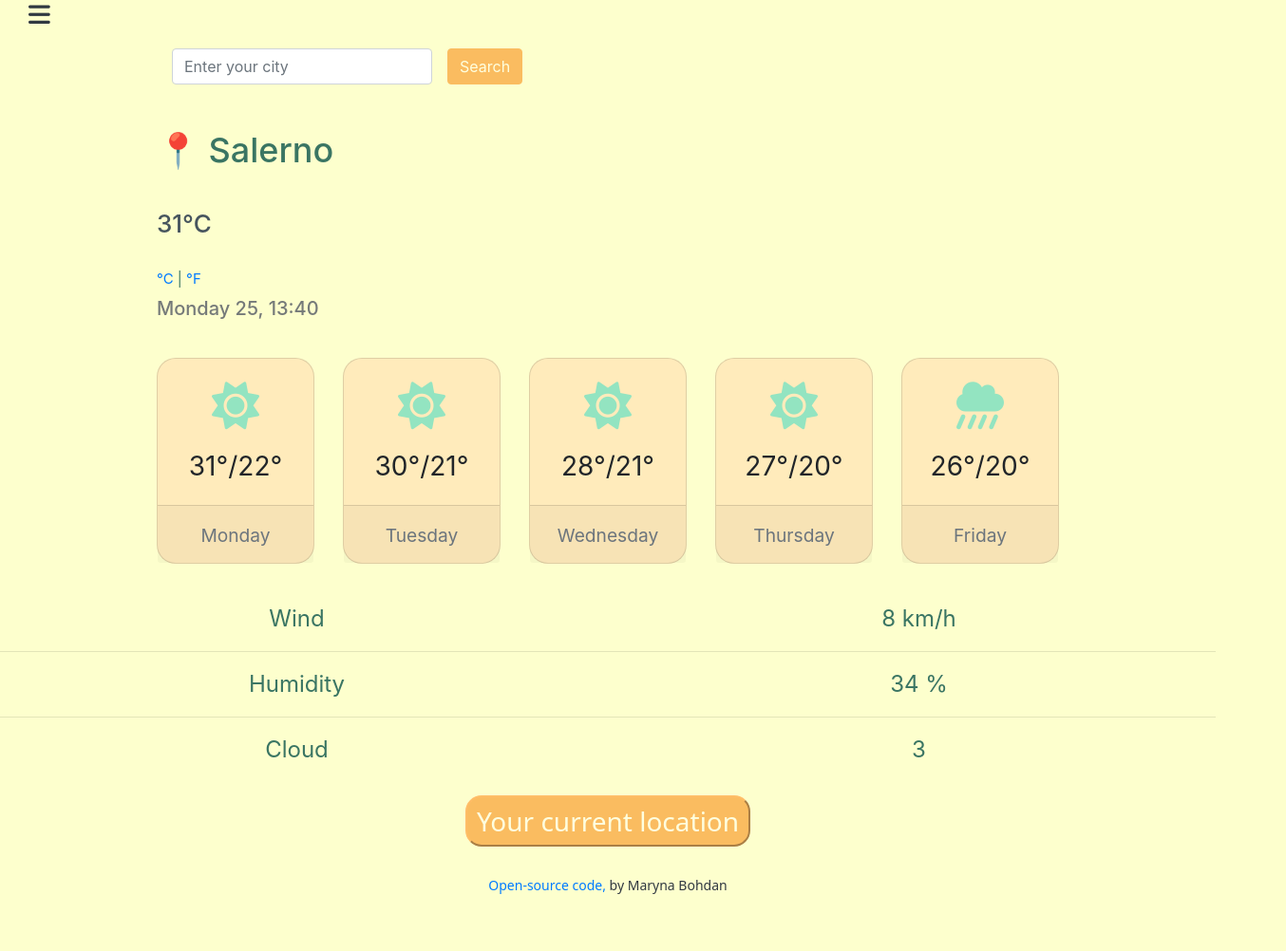
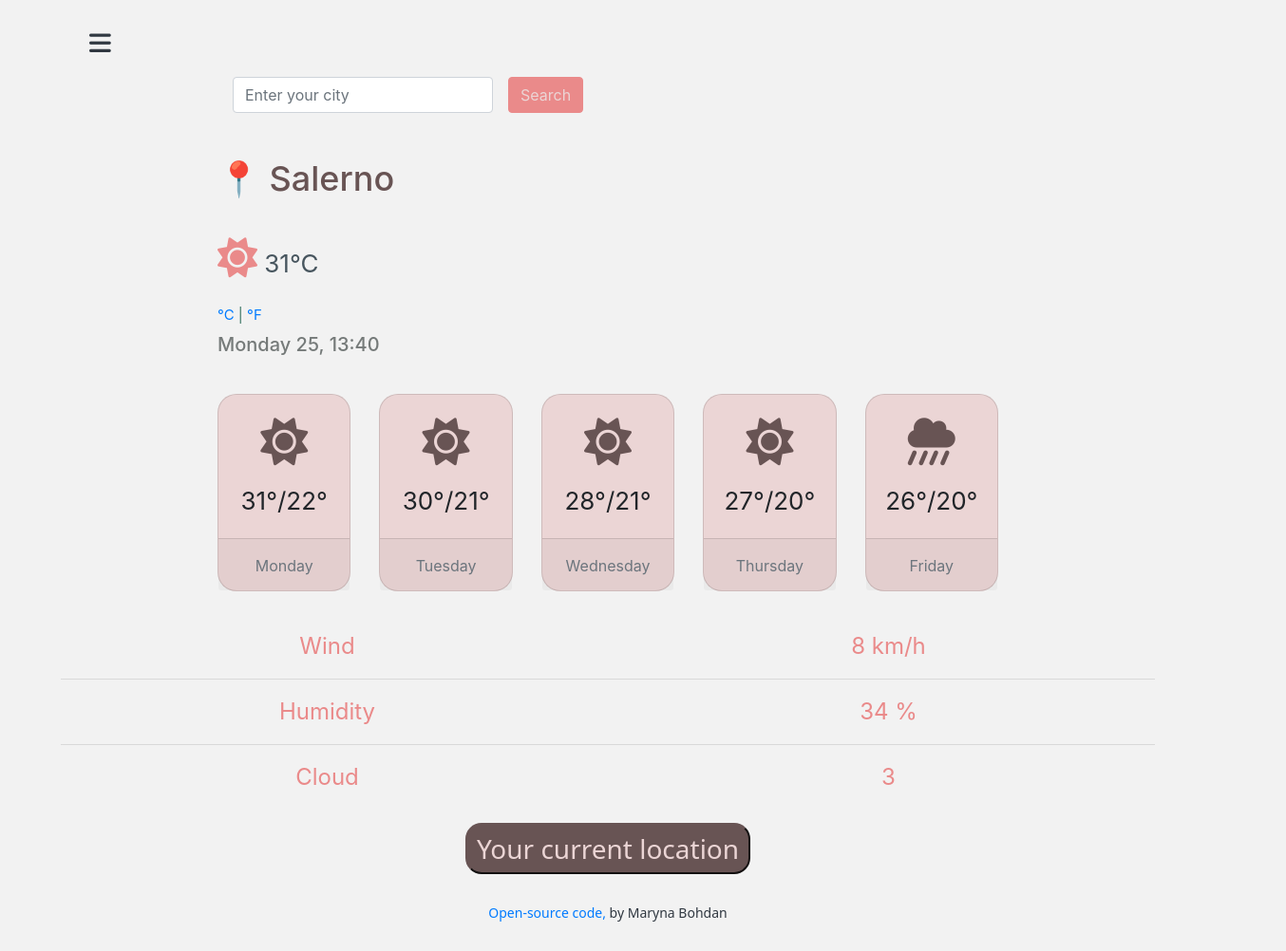
Before and after one commit to Marrbies/weather-app, a plain HTML site: page index.html in a window 1280 px wide. Shown: the part 17-1019 px from the top of the page at 95% size, 1354 px wide, since content can reach past the window. Before the commit the page ends 976 px from the top, so only its background shows below. Drawn offline with nearby package versions, Linux system fonts and the light colour scheme.

Commit message:
Updated CSS

```diff
--- a/index.html
+++ b/index.html
@@ -52,7 +52,7 @@
       <h3 id="city">📍 Salerno</h3>
     </div>
     <div class="container">
-      <h4 id="temp">31°C</h4>
+      <div id="temp"><i class="fa-solid fa-sun" id="currentIcon"></i> 31°C</div>
 
       <span class="units">
         <a href="#" id="celsius-link">°C</a> |
--- a/src/index.js
+++ b/src/index.js
@@ -139,3 +139,4 @@ function getCurrentPosition(event) {
 }
 let locationCurrent = document.querySelector("#searchCurrentLocation");
 locationCurrent.addEventListener("click", getCurrentPosition);
+//Icon element
--- a/src/styles.css
+++ b/src/styles.css
@@ -1,5 +1,9 @@
 #body {
-  background-color: #fdffcd;
+  background-color: #f2f2f2;
+  max-width: 90%;
+  margin: 0 auto;
+  margin-top: 30px;
+  margin-bottom: 30px;
 }
 .container {
   margin-top: 20px;
@@ -14,9 +18,10 @@
   margin-bottom: 40px;
 }
 #search-button {
-  background-color: #fabc60;
-  color: #feffdf;
-  border-color: #fabc60;
+  background-color: #ea8a8a;
+  color: #ebd5d5;
+  border-color: #ea8a8a;
+  size: 35px 70px;
 }
 .fa-solid.fa-bars {
   color: #303841;
@@ -25,23 +30,23 @@
   margin-left: 30px;
 }
 #city {
-  color: #3a7563;
+  color: #685454;
   font-size: 36px;
 }
-h4 {
+#temp {
   color: #47555e;
   font-size: 26px;
 }
 h6 {
   font-size: 20px;
-  color: #47555e;
+  color: #685454;
 }
 .units {
   color: #3a7563;
   font-size: 16px;
 }
 .card {
-  background-color: #ffebbb;
+  background-color: #ebd5d5;
   margin: 0 auto;
   max-width: 75%;
   border-radius: 20px;
@@ -50,19 +55,19 @@ h6 {
 .card-title {
   text-align: center;
   font-size: 50px;
-  color: #93e4c1;
+  color: #685454;
   font-family: -apple-system, BlinkMacSystemFont, "Segoe UI", Roboto, Oxygen,
     Ubuntu, Cantarell, "Open Sans", "Helvetica Neue", sans-serif;
 }
 .card-text {
   text-align: center;
-  font-size: 28px;
+  font-size: 26px;
   font-family: -apple-system, BlinkMacSystemFont, "Segoe UI", Roboto, Oxygen,
     Ubuntu, Cantarell, "Open Sans", "Helvetica Neue", sans-serif;
 }
 .card-footer {
   text-align: center;
-  font-size: 24px;
+  font-size: 20px;
   color: #260c1a;
   font-family: -apple-system, BlinkMacSystemFont, "Segoe UI", Roboto, Oxygen,
     Ubuntu, Cantarell, "Open Sans", "Helvetica Neue", sans-serif;
@@ -75,7 +80,7 @@ h6 {
 .col-6 {
   font-size: 24px;
   max-width: 80%;
-  color: #3a7563;
+  color: #ea8a8a;
   text-align: center;
   font-family: -apple-system, BlinkMacSystemFont, "Segoe UI", Roboto, Oxygen,
     Ubuntu, Cantarell, "Open Sans", "Helvetica Neue", sans-serif;
@@ -99,9 +104,9 @@ h6 {
   display: block;
   margin: 0 auto;
   font-size: 28px;
-  color: #feffdf;
-  background-color: #fabc60;
-  border-color: #ffbd67;
+  color: #ebd5d5;
+  background-color: #685454;
+  border-color: #685454;
   margin-top: 30px;
   margin-bottom: 30px;
   border-radius: 17px;
@@ -119,3 +124,7 @@ h6 {
   font-size: 14px;
   color: #303841;
 }
+#currentIcon {
+  font-size: 42px;
+  color: #ea8a8a;
+}
```
